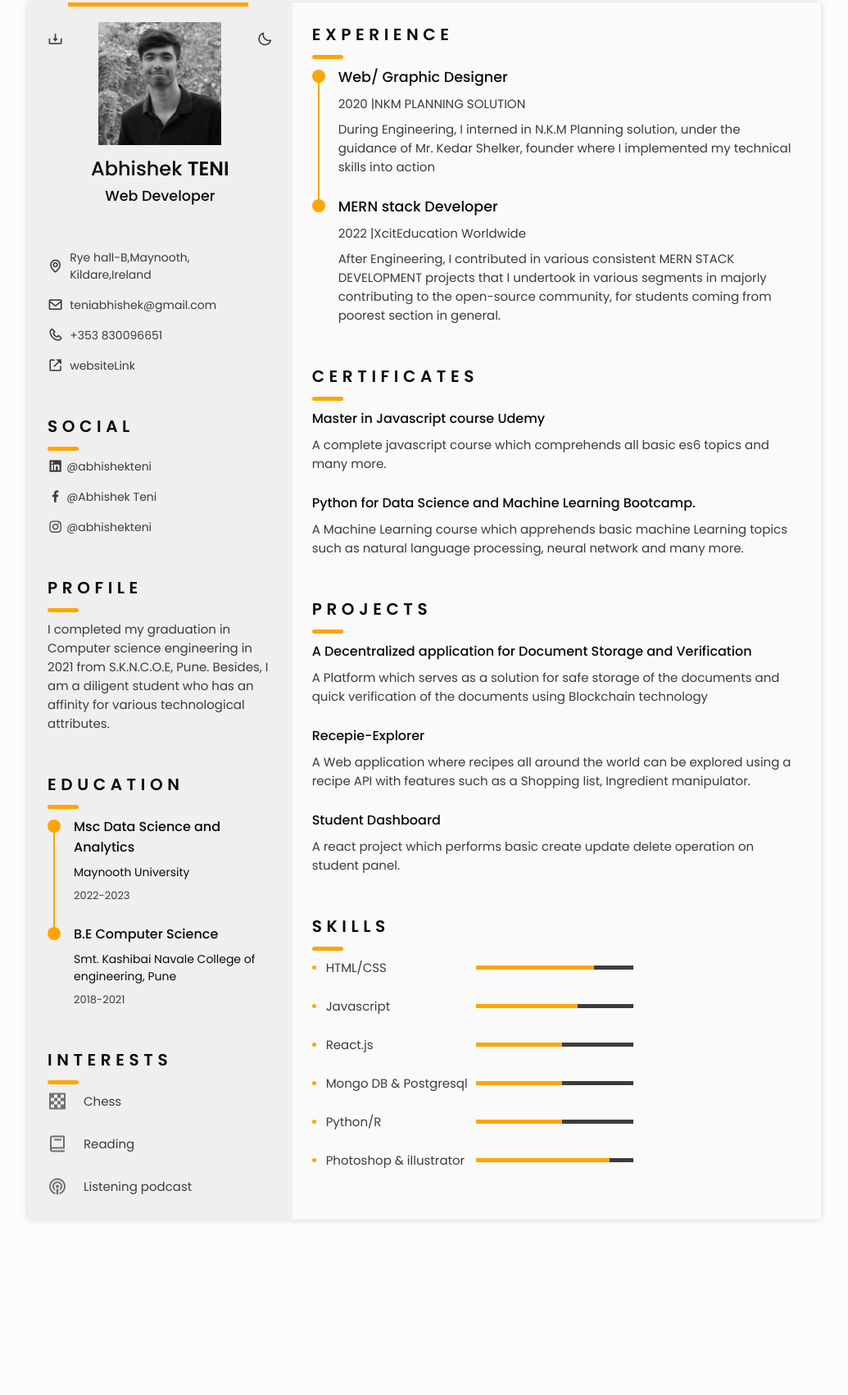
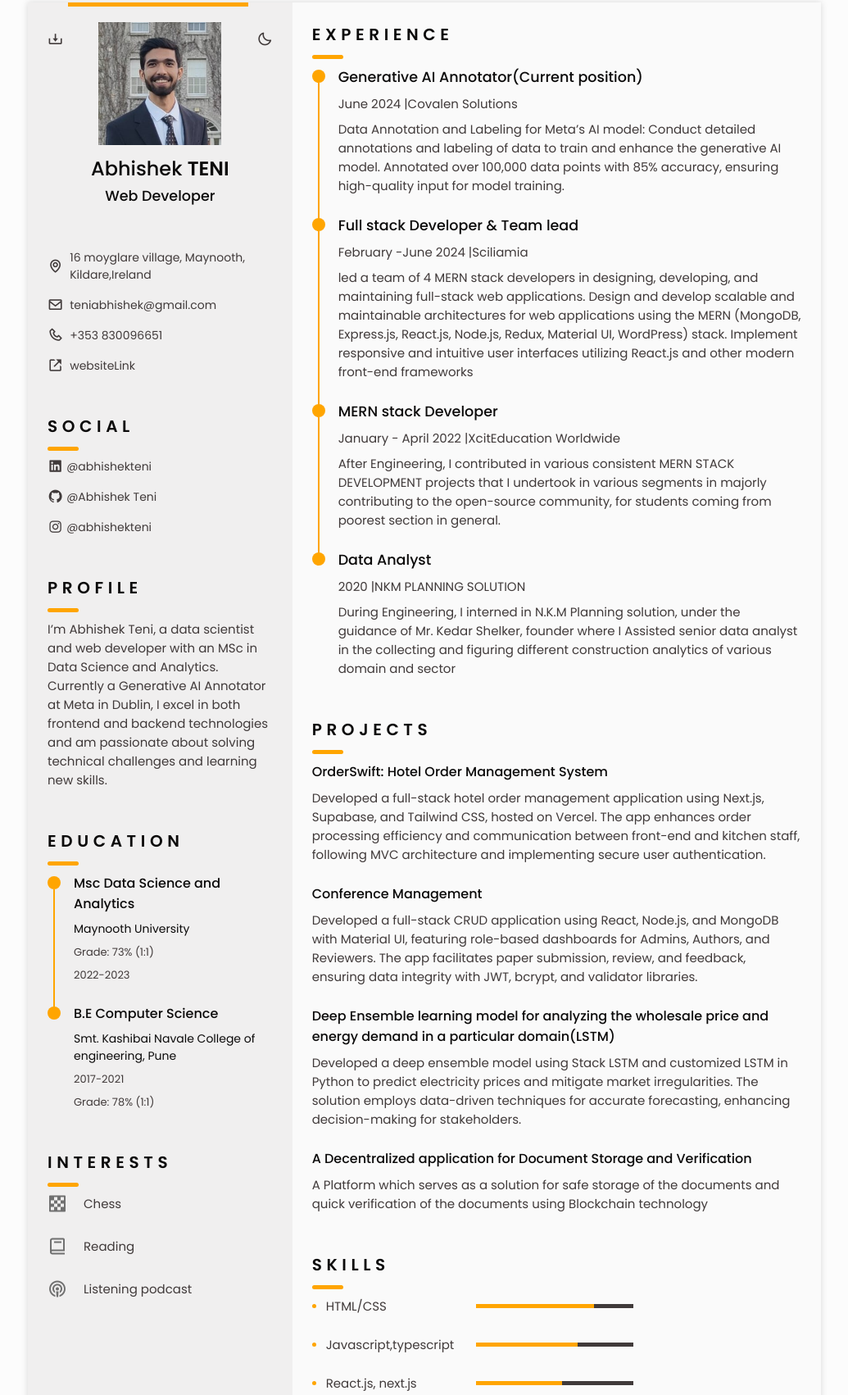
Before and after one commit to abhishekteni/resume.github.io, a plain HTML site: page index.html in a window 1280 px wide. Shown: the part 45-1747 px from the top of the page at 82% size, without its empty margins (122-1157 px from the left). Before the commit the page ends 1581 px from the top, so only its background shows below. Drawn offline with nearby package versions, Linux system fonts and the light colour scheme.

Commit message:
new updates, profile updates

```diff
--- a/assets/css/styles.css
+++ b/assets/css/styles.css
@@ -194,7 +194,7 @@ body.scale-cv {
   background-color: var(--secondary-color);
 }
 .scale-cv .skill_lineact5 {
-  width: 85%;
+  width: 20%;
   height: 5px;
   overflow: hidden;
   background-color: var(--secondary-color);
--- a/index.html
+++ b/index.html
@@ -74,7 +74,7 @@
               <div class="head"></div>
                 <div class="home__container section bd-grid">
                     <div class="home__data bd-grid">
-                        <img src="assets/img/mp-modified.jpg" alt="" class="home__img">
+                        <img src="assets/img/profile_pic.jpg" alt="" class="home__img">
                         <h1 class="home__title">Abhishek <b>TENI</b></h1>
                         <h3 class="home__profession">
                             Web Developer
@@ -86,7 +86,7 @@
                     </div>
                     <div class="home__address bd-grid">
                         <span class="home__information">
-                            <i class="bx bx-map home__icon"></i> Rye hall-B,Maynooth, Kildare,Ireland
+                            <i class="bx bx-map home__icon"></i> 16 moyglare village, Maynooth, Kildare,Ireland
                         </span>
                          <span class="home__information">
                             <i class="bx bx-envelope home__icon"></i> teniabhishek@gmail.com
@@ -116,8 +116,8 @@
                     <i class="bx bxl-linkedin-square social__icon"></i>
                     @abhishekteni
                 </a>
-                <a href="https://www.facebook.com/abhishek.teni" target="_blank" class="social__link">
-                    <i class="bx bxl-facebook social__icon"></i>@Abhishek Teni
+                <a href="https://github.com/abhishekteni" target="_blank" class="social__link">
+                    <i class="bx bxl-github social__icon"></i>@Abhishek Teni
                 </a>
                 <a href="https://www.instagram.com/abhishek_teni/?hl=en" target="_blank" class="social__link">
                     <i class="bx bxl-instagram social__icon"></i>@abhishekteni
@@ -133,7 +133,7 @@
                  <hr class="title__line"/>
             </h2>
              <p class="profile__description">
-                I completed my graduation in Computer science engineering in 2021 from S.K.N.C.O.E, Pune. Besides, I am a diligent student who has an affinity for various technological attributes.
+              I’m Abhishek Teni, a data scientist and web developer with an MSc in Data Science and Analytics. Currently a Generative AI Annotator at Meta in Dublin, I excel in both frontend and backend technologies and am passionate about solving technical challenges and learning new skills.
              </p>
           </section>
 
@@ -151,6 +151,8 @@
                                 Msc Data Science and Analytics
                             </h3>
                             <span class="education__studies">Maynooth University</span>
+                            <span class="education__year">Grade: 73% (1:1)
+                            </span>
                             <span class="education__year">2022-2023</span>
                         </div>
 
@@ -165,8 +167,9 @@
                               B.E Computer Science
                             </h3>
                             <span class="education__studies">Smt. Kashibai Navale College of engineering, Pune</span>
-                            <span class="education__year">2018-2021</span>
 
+                            <span class="education__year">2017-2021</span>
+                            <span class="education__year">Grade: 78% (1:1)
                         </div>
 
                     </div>
@@ -214,9 +217,40 @@
                     <span class="experience__line"></span>
                   </div>
                   <div class="experience__data bd-grid">
-                    <h3 class="experience__title">Web/ Graphic Designer</h3>
-                    <span class="experience__company"> 2020  |NKM PLANNING SOLUTION</span>
-                    <p class="experience__description">During Engineering, I interned in N.K.M Planning solution, under the guidance of Mr. Kedar Shelker, founder where I implemented my technical skills into action</p>
+                    <h3 class="experience__title">Generative AI Annotator(Current position)</h3>
+                    <span class="experience__company"> June 2024  |Covalen Solutions </span>
+                    <p class="experience__description">Data Annotation and Labeling for Meta’s AI model: Conduct detailed annotations and labeling of data to train and
+                      enhance the generative AI model. Annotated over 100,000 data points with 85% accuracy, ensuring high-quality
+                      input for model training.</p>
+                  </div>
+
+                </div>
+                <div class="experience__content">
+                  <div class="experience__time">
+                    <span class="experience__rounder"></span>
+                    <span class="experience__line"></span>
+                  </div>
+                  <div class="experience__data bd-grid">
+                    <h3 class="experience__title">Full stack Developer & Team lead</h3>
+                    <span class="experience__company"> February -June 2024  |Sciliamia </span>
+                    <p class="experience__description">led a team of 4 MERN stack developers in designing, developing, and maintaining full-stack web applications.
+                       Design and develop scalable and maintainable architectures for web applications using the MERN (MongoDB,
+                      Express.js, React.js, Node.js, Redux, Material UI, WordPress) stack. Implement responsive and intuitive user
+                      interfaces utilizing React.js and other modern front-end frameworks</p>
+                  </div>
+
+                </div>
+                <div class="experience__content">
+                  <div class="experience__time">
+                    <span class="experience__rounder"></span>
+                    <span class="experience__line"></span>
+                  </div>
+                  <div class="experience__data bd-grid">
+                    <h3 class="experience__title">MERN stack Developer</h3>
+                    <span class="experience__company"> January - April 2022  |XcitEducation Worldwide</span>
+                    <p class="experience__description">After Engineering, I contributed in various consistent MERN STACK DEVELOPMENT projects
+                    that I undertook in various segments in majorly contributing to the open-source community, for
+                    students coming from poorest section in general.</p>
                   </div>
 
                 </div>
@@ -226,12 +260,12 @@
                     <!-- <span class="experience__line"></span> -->
                   </div>
 
-                    <div class="experience__data bd-grid">
-                    <h3 class="experience__title">MERN stack Developer</h3>
-                    <span class="experience__company"> 2022  |XcitEducation Worldwide</span>
-                    <p class="experience__description">After Engineering, I contributed in various consistent MERN STACK DEVELOPMENT projects
-                    that I undertook in various segments in majorly contributing to the open-source community, for
-                    students coming from poorest section in general.</p>
+
+                  <div class="experience__data bd-grid">
+                    <h3 class="experience__title">Data Analyst</h3>
+                    <span class="experience__company"> 2020  |NKM PLANNING SOLUTION</span>
+                    <p class="experience__description">During Engineering, I interned in N.K.M Planning solution, under the guidance of Mr. Kedar Shelker, founder where I Assisted senior data analyst in the collecting and figuring different construction analytics of various domain and
+                      sector</p>
                   </div>
                 </div>
                 <!-- //////////////////////////////////////////////////////// -->
@@ -240,7 +274,7 @@
           </section>
 
           <!--========== CERTIFICATES ==========-->
-          <section class="certificate section" id="certificates">
+          <!-- <section class="certificate section" id="certificates">
               <h2 class="section-title"> certificates <hr class="title__line "/></h2>
               <div class="certificate__container bd-grid">
                 <div class="certificate__content">
@@ -252,23 +286,28 @@
                   <p class="certificate__decription">A Machine Learning course which apprehends basic machine Learning topics such as natural language processing, neural network and many more.</p>
                 </div>
               </div>
-          </section>
+          </section> -->
 
           <!--========== Projects ==========-->
         <section class="Project section" id="Projects">
               <h2 class="section-title"> Projects <hr class="title__line"/></h2>
               <div class="Project__container bd-grid">
+
+                  <div class="Project__content">
+                  <h3 class="Project__title">OrderSwift: Hotel Order Management System</h3>
+                  <p class="Project__decription">Developed a full-stack hotel order management application using Next.js, Supabase, and Tailwind CSS, hosted on Vercel. The app enhances order processing efficiency and communication between front-end and kitchen staff, following MVC architecture and implementing secure user authentication.</p>
+                </div>
+                  <div class="Project__content">
+                  <h3 class="Project__title">Conference Management</h3>
+                  <p class="Project__decription">Developed a full-stack CRUD application using React, Node.js, and MongoDB with Material UI, featuring role-based dashboards for Admins, Authors, and Reviewers. The app facilitates paper submission, review, and feedback, ensuring data integrity with JWT, bcrypt, and validator libraries.</p>
+                </div>
+                <div class="Project__content">
+                  <h3 class="Project__title">Deep Ensemble learning model for analyzing the wholesale price and energy demand in a particular domain(LSTM)</h3>
+                  <p class="Project__decription">Developed a deep ensemble model using Stack LSTM and customized LSTM in Python to predict electricity prices and mitigate market irregularities. The solution employs data-driven techniques for accurate forecasting, enhancing decision-making for stakeholders.</p>
+                </div>
                 <div class="Project__content">
                   <h3 class="Project__title"> A Decentralized application for Document Storage and Verification</h3>
                   <p class="Project__decription">A Platform which serves as a solution for safe storage of the documents and quick verification of the documents using Blockchain technology</p>
-                </div>
-                  <div class="Project__content">
-                  <h3 class="Project__title">Recepie-Explorer</h3>
-                  <p class="Project__decription">A Web application where recipes all around the world can be explored using a recipe API with features such as a Shopping list, Ingredient manipulator.</p>
-                </div>
-                  <div class="Project__content">
-                  <h3 class="Project__title">Student Dashboard</h3>
-                  <p class="Project__decription">A react project which performs basic create update delete operation on student panel.</p>
                 </div>
               </div>
 
@@ -304,11 +343,11 @@
                   </li>
 
                   <li class="skills__name">
-                    <span class="skills__circle"></span>Javascript  <div class="skill__linebg"> <div class="skill_lineact2"></div></div>
+                    <span class="skills__circle"></span>Javascript,typescript  <div class="skill__linebg"> <div class="skill_lineact2"></div></div>
 
                   </li>
                   <li class="skills__name">
-                    <span class="skills__circle"></span>React.js <div class="skill__linebg"> <div class="skill_lineact3"></div></div>
+                    <span class="skills__circle"></span>React.js, next.js <div class="skill__linebg"> <div class="skill_lineact3"></div></div>
 
                   </li>
                   <li class="skills__name">
@@ -321,7 +360,7 @@
 
                   </li>
                      <li class="skills__name">
-                    <span class="skills__circle"></span>Photoshop & illustrator <div class="skill__linebg"> <div class="skill_lineact5"></div></div>
+                    <span class="skills__circle"></span>Jest & cypress <div class="skill__linebg"> <div class="skill_lineact5"></div></div>
 
                   </li>
                 </ul>
```
Also changed, not shown: assets/img/profile_pic.jpg (added), 2 other files.
